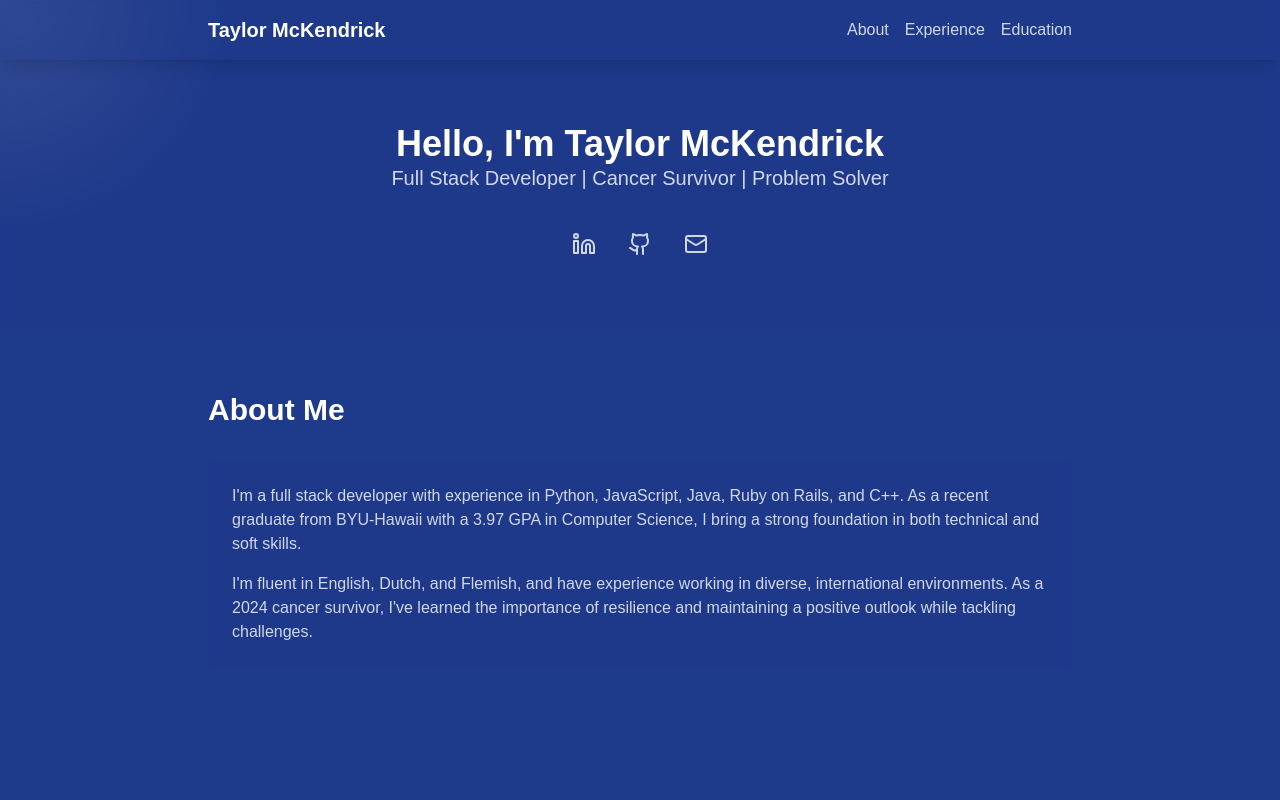
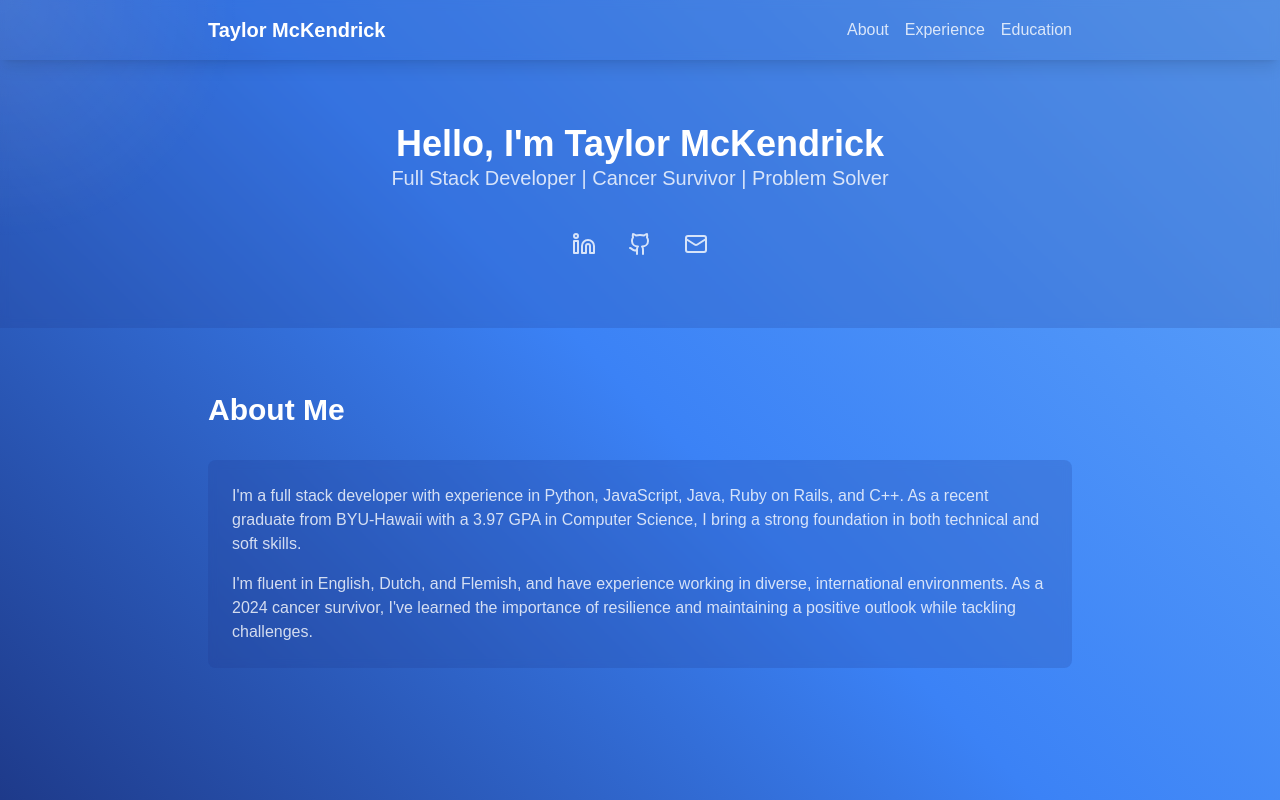
Before and after one commit to mcdendrick/personal-website, a Next.js app: page / in a window 1280 px wide. Shown: the top 800 px of the page. Built offline with nearby package versions, Linux system fonts and the light colour scheme.

Commit message:
create diagonal color gradient

```diff
--- a/app/globals.css
+++ b/app/globals.css
@@ -3,14 +3,14 @@
 @tailwind utilities;
 
 :root {
-  --background-primary: #1e3a8a; /* Nice blue background */
-  --background-secondary: rgba(30, 58, 138, 0.2); /* Background with 20% opacity */
+  --background-primary: transparent; /* Removes solid background to allow color gradient */
+  --background-secondary: rgba(30, 58, 138, 0.2); /* Keeps the semi-transparent overlay */
   --foreground: #ffffff; /* White text */
 }
 
 @media (prefers-color-scheme: dark) {
   :root {
-    --background: #0a0a0a;
+    --background: transparent;
     --foreground: #ededed;
   }
 }
--- a/app/page.tsx
+++ b/app/page.tsx
@@ -18,6 +18,13 @@ const PersonalWebsite: React.FC = () => {
 
   return (
     <div className="min-h-screen relative overflow-hidden">
+      {/* Gradient background */}
+      <div
+        className="fixed inset-0 z-0"
+        style={{
+          background: 'linear-gradient(45deg, #1e3a8a 0%, #3b82f6 50%, #60a5fa 100%)',
+        }}
+      />
       {/* Cursor light effect */}
       <div
         className="pointer-events-none fixed inset-0 z-30 transition-transform duration-300"
@@ -26,8 +33,7 @@ const PersonalWebsite: React.FC = () => {
         }}
       />
 
-
-      {/* Rest of the component remains exactly the same */}
+      <div className ="relative z-10">
       {/* Navigation */}
       <nav className="bg-custom-secondary backdrop-blur-sm shadow-lg z-40 relative">
         <div className="max-w-4xl mx-auto px-4 py-4">
@@ -135,6 +141,7 @@ const PersonalWebsite: React.FC = () => {
         </div>
       </footer>
     </div>
+    </div>
   );
 };
 
```
